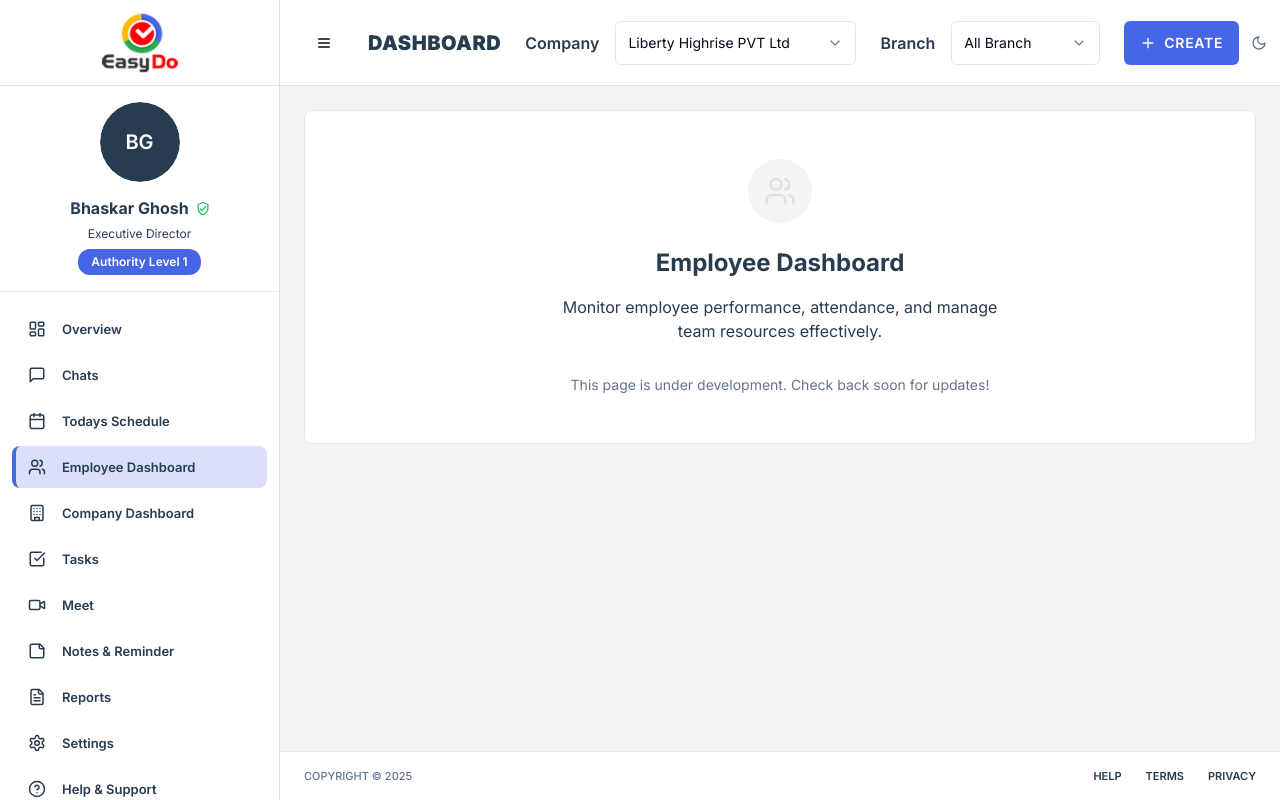
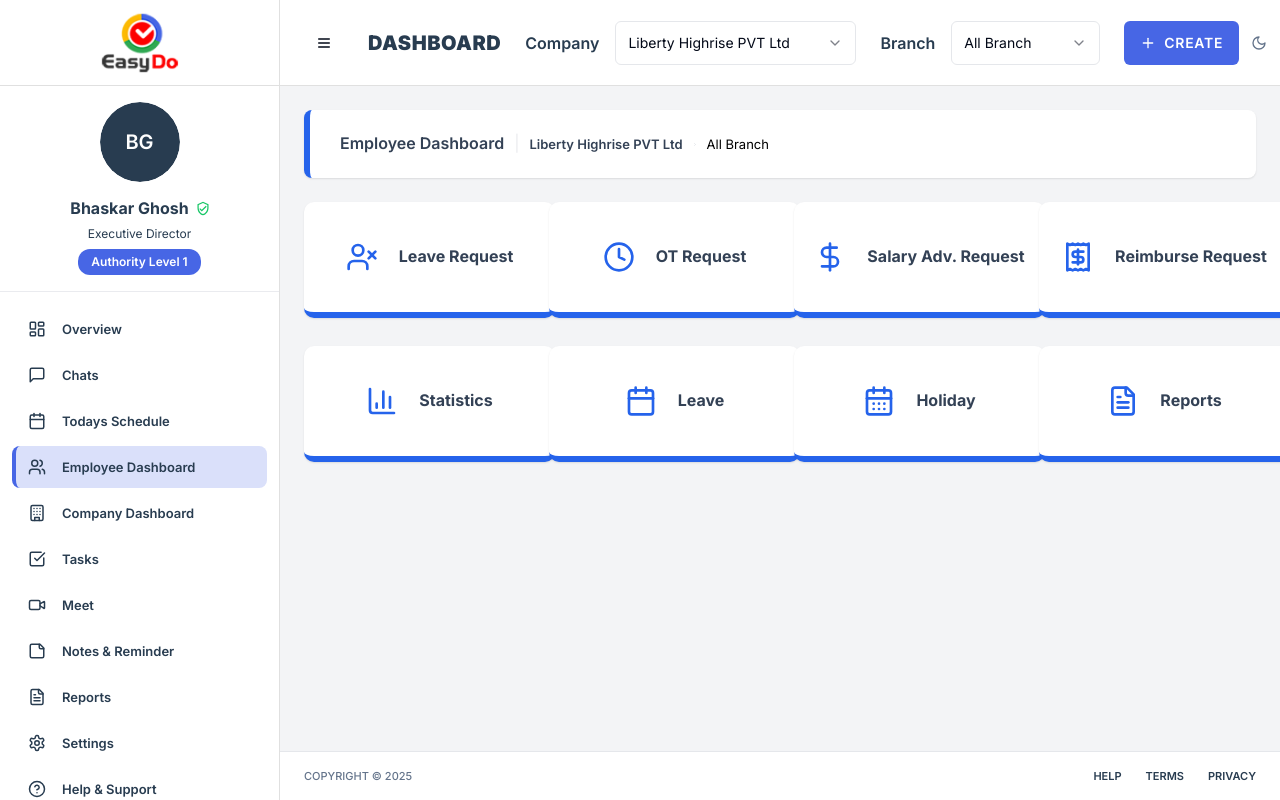
Before and after one commit to soumya85/webpanelEasyDo, a React (Vite) app: page /employee-dashboard in a window 1280 px wide. Built offline with nearby package versions, Linux system fonts and the light colour scheme; the HTML template or start-up script is replaced by a standard one.

Commit message:
Implement new Employee Dashboard design with breadcrumb and card layout
cgen-018ddbe34244410ab5027ae74795767d

```diff
--- a/src/pages/EmployeeDashboard.tsx
+++ b/src/pages/EmployeeDashboard.tsx
@@ -1,12 +1,125 @@
-import { Users } from "lucide-react";
-import { PlaceholderPage } from "@/components/PlaceholderPage";
+import {
+  UserX,
+  Clock,
+  DollarSign,
+  Receipt,
+  BarChart3,
+  Calendar,
+  CalendarDays,
+  FileText,
+  ChevronRight,
+} from "lucide-react";
 
 export default function EmployeeDashboard() {
+  const cardData = [
+    // Row 1
+    {
+      icon: <UserX className="h-8 w-8 text-blue-600" />,
+      title: "Leave Request",
+      id: "leave-request",
+    },
+    {
+      icon: <Clock className="h-8 w-8 text-blue-600" />,
+      title: "OT Request",
+      id: "ot-request",
+    },
+    {
+      icon: <DollarSign className="h-8 w-8 text-blue-600" />,
+      title: "Salary Adv. Request",
+      id: "salary-request",
+    },
+    {
+      icon: <Receipt className="h-8 w-8 text-blue-600" />,
+      title: "Reimburse Request",
+      id: "reimburse-request",
+    },
+    // Row 2
+    {
+      icon: <BarChart3 className="h-8 w-8 text-blue-600" />,
+      title: "Statistics",
+      id: "statistics",
+    },
+    {
+      icon: <Calendar className="h-8 w-8 text-blue-600" />,
+      title: "Leave",
+      id: "leave",
+    },
+    {
+      icon: <CalendarDays className="h-8 w-8 text-blue-600" />,
+      title: "Holiday",
+      id: "holiday",
+    },
+    {
+      icon: <FileText className="h-8 w-8 text-blue-600" />,
+      title: "Reports",
+      id: "reports",
+    },
+  ];
+
   return (
-    <PlaceholderPage
-      title="Employee Dashboard"
-      description="Monitor employee performance, attendance, and manage team resources effectively."
-      icon={<Users className="h-8 w-8" />}
-    />
+    <div className="w-full max-w-[1140px] mx-auto p-6 font-inter">
+      {/* Breadcrumb Section */}
+      <div className="flex min-h-[65px] px-[30px] py-[13.5px] justify-between items-center bg-white rounded-lg border-l-[6px] border-l-blue-600 shadow-sm shadow-black/10 mb-6">
+        <div className="flex items-center gap-2.5">
+          <span className="font-semibold text-base text-slate-700 leading-[19.2px]">
+            Employee Dashboard
+          </span>
+          <span className="font-light text-base text-gray-300 leading-[19.2px]">
+            |
+          </span>
+          <span className="font-semibold text-[13px] text-slate-700 leading-[20.8px]">
+            Liberty Highrise PVT Ltd
+          </span>
+          <ChevronRight className="h-[7px] w-1 text-gray-500 stroke-[1px]" />
+          <span className="font-normal text-[13px] text-black leading-[20.8px]">
+            All Branch
+          </span>
+        </div>
+        <div className="w-[171px] h-[41.19px]">
+          {/* Filter Controls placeholder - can be implemented later */}
+        </div>
+      </div>
+
+      {/* Cards Grid */}
+      <div className="space-y-7">
+        {/* Row 1 */}
+        <div className="grid grid-cols-1 sm:grid-cols-2 lg:grid-cols-4 gap-7">
+          {cardData.slice(0, 4).map((card, index) => (
+            <div
+              key={card.id}
+              className="flex w-full min-w-[251px] h-[116px] px-4 justify-center items-center gap-3 flex-shrink-0 rounded-[10px] border-b-[6px] border-b-blue-600 bg-white shadow-sm shadow-black/10 cursor-pointer transition-transform hover:scale-[1.02] hover:shadow-md"
+            >
+              <div className="flex w-[41px] flex-col items-start gap-2.5 flex-shrink-0">
+                {card.icon}
+              </div>
+              <div className="flex justify-center items-center gap-2.5">
+                <h3 className="font-bold text-base text-slate-700 leading-[25.6px] text-center">
+                  {card.title}
+                </h3>
+              </div>
+            </div>
+          ))}
+        </div>
+
+        {/* Row 2 */}
+        <div className="grid grid-cols-1 sm:grid-cols-2 lg:grid-cols-4 gap-7">
+          {cardData.slice(4, 8).map((card, index) => (
+            <div
+              key={card.id}
+              className="flex w-full min-w-[251px] h-[116px] px-4 justify-center items-center gap-3 flex-shrink-0 rounded-[10px] border-b-[6px] border-b-blue-600 bg-white shadow-sm shadow-black/10 cursor-pointer transition-transform hover:scale-[1.02] hover:shadow-md"
+            >
+              <div className="flex w-[41px] flex-col items-start gap-2.5 flex-shrink-0">
+                {card.icon}
+              </div>
+              <div className="flex justify-center items-center gap-2.5">
+                <h3 className="font-bold text-base text-slate-700 leading-[25.6px] text-center">
+                  {card.title}
+                </h3>
+              </div>
+            </div>
+          ))}
+        </div>
+      </div>
+    </div>
   );
 }
```
